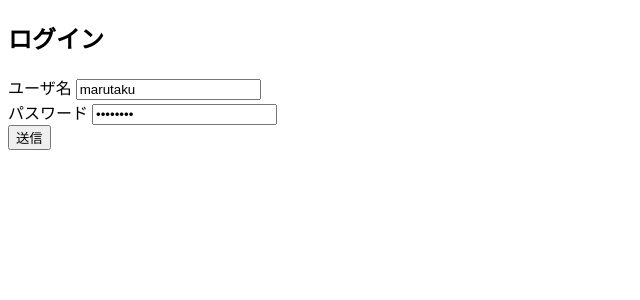
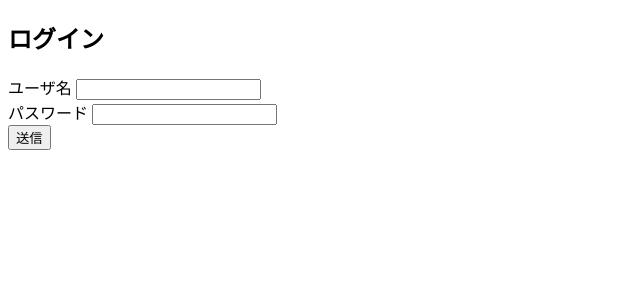
Before and after one commit to marutaku/docker-fastapi-mysql-app, a FastAPI app: page / in a window 1280 px wide. Shown: the part 115-415 px from the top of the page, without its empty margins (0-640 px from the left). Run offline with FastAPI, Linux system fonts and the light colour scheme.

Commit message:
remove default value

```diff
--- a/app/templates/index.html
+++ b/app/templates/index.html
@@ -5,11 +5,11 @@
         <form action="{{ url_for("login") }}" method="post">
             <div>
                 <label for="username">ユーザ名</label>
-                <input id="username" type="text" name="username" value="marutaku"/>
+                <input id="username" type="text" name="username"/>
             </div>
             <div>
                 <label for="password">パスワード</label>
-                <input id="password" type="password" name="password" value="marutaku"/>
+                <input id="password" type="password" name="password"/>
             </div>
             <div>
                 <button type="submit">送信</button>
--- a/app/templates/register.html
+++ b/app/templates/register.html
@@ -4,11 +4,11 @@
         <form action="/register" method="post">
             <div>
                 <label for="username">ユーザ名</label>
-                <input id="username" type="text" name="username" value="marutaku"/>
+                <input id="username" type="text" name="username"/>
             </div>
             <div>
                 <label for="password">パスワード</label>
-                <input id="password" type="password" name="password" value="marutaku"/>
+                <input id="password" type="password" name="password"/>
             </div>
             <div>
                 <label for="password-verify">パスワード(確認)</label>
```
